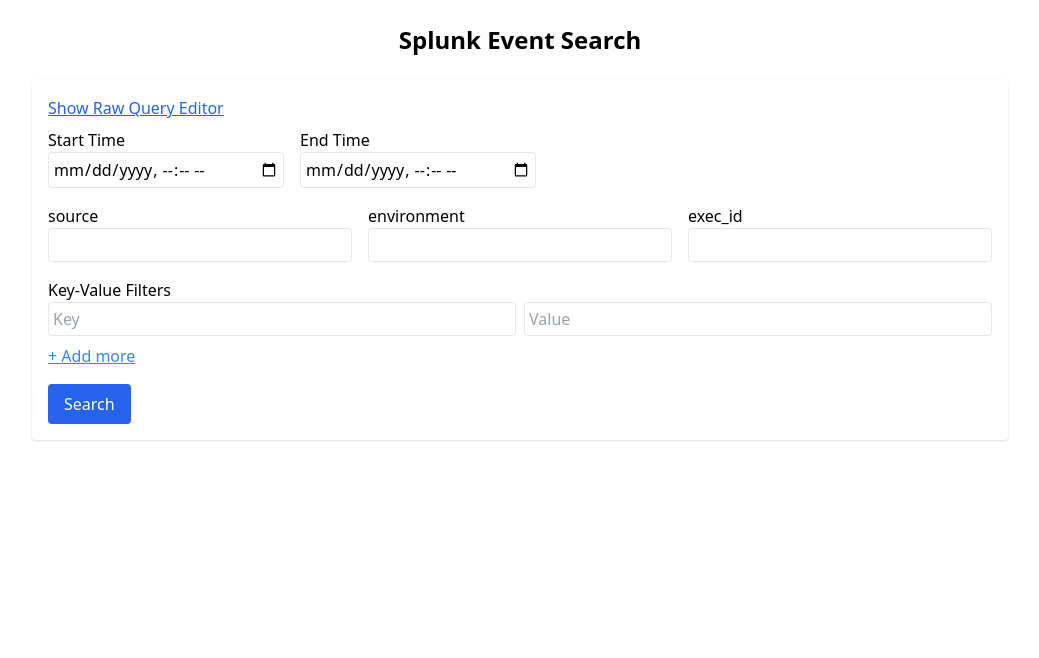
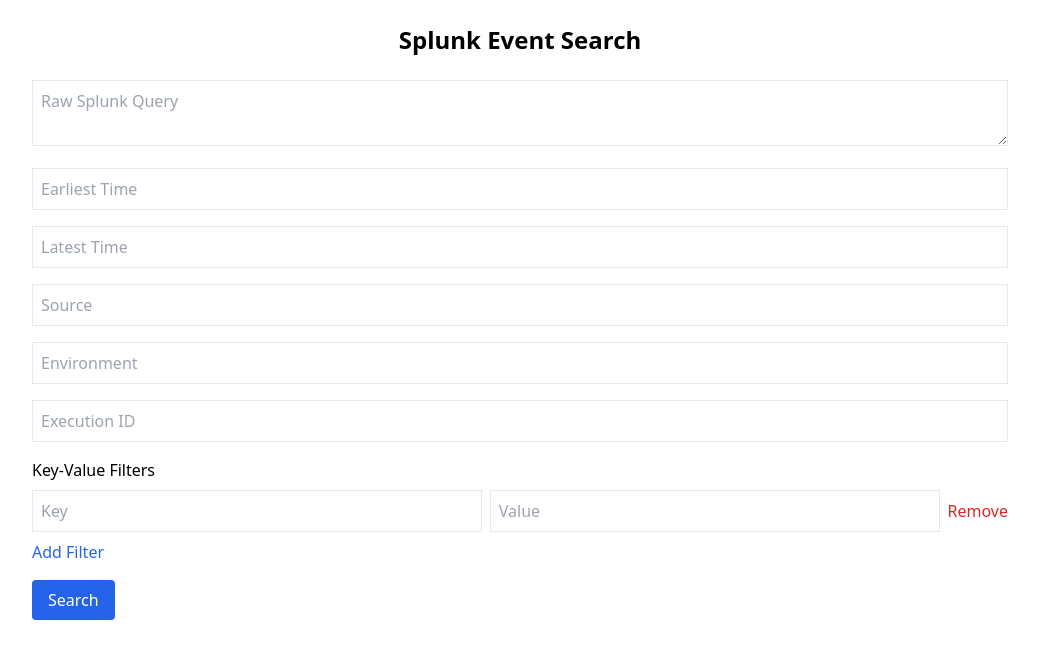
Before and after one commit to arin17bishwa/Uatu, a React (Vite) app in the folder frontend/: page / in a window 1280 px wide. Shown: the top 658 px of the page, without its empty margins (120-1159 px from the left). Built offline with nearby package versions, Linux system fonts and the light colour scheme.

Commit message:
updated SearchForm.jsx

```diff
--- a/frontend/src/components/SearchForm.jsx
+++ b/frontend/src/components/SearchForm.jsx
@@ -1,114 +1,79 @@
-import React, { useState } from "react";
+import React, { useState } from 'react';
 
 const SearchForm = ({ onSearch }) => {
-  const [showQuery, setShowQuery] = useState(false);
-  const [rawQuery, setRawQuery] = useState("");
-  const [startTime, setStartTime] = useState("");
-  const [endTime, setEndTime] = useState("");
-  const [filters, setFilters] = useState({
-    source: "",
-    environment: "",
-    exec_id: "",
-  });
-  const [kvPairs, setKvPairs] = useState([{ key: "", value: "" }]);
+  const [rawQuery, setRawQuery] = useState('');
+  const [earliest, setEarliest] = useState('');
+  const [latest, setLatest] = useState('');
+  const [source, setSource] = useState('');
+  const [environment, setEnvironment] = useState('');
+  const [executionId, setExecutionId] = useState('');
+  const [kvFilters, setKvFilters] = useState([{ key: '', value: '' }]);
 
-  const handleKVChange = (index, field, value) => {
-    const updated = [...kvPairs];
-    updated[index][field] = value;
-    setKvPairs(updated);
+  const handleKvChange = (index, field, value) => {
+    const newFilters = [...kvFilters];
+    newFilters[index][field] = value;
+    setKvFilters(newFilters);
   };
 
-  const addKVPair = () => setKvPairs([...kvPairs, { key: "", value: "" }]);
+  const addKvFilter = () => {
+    setKvFilters([...kvFilters, { key: '', value: '' }]);
+  };
 
-  const handleSearch = () => {
-    onSearch({ rawQuery, startTime, endTime, filters, kvPairs });
+  const removeKvFilter = (index) => {
+    setKvFilters(kvFilters.filter((_, i) => i !== index));
+  };
+
+  const handleSubmit = (e) => {
+    e.preventDefault();
+    const payload = {
+      raw_query: rawQuery,
+      time_range: {
+        earliest,
+        latest
+      },
+      source,
+      environment,
+      execution_id: executionId,
+      kv_filters: kvFilters.filter(f => f.key && f.value)
+    };
+    onSearch(payload);
   };
 
   return (
-    <div className="p-4 bg-white rounded shadow mb-4">
-      <button
-        className="text-blue-600 underline mb-2"
-        onClick={() => setShowQuery(!showQuery)}
-      >
-        {showQuery ? "Hide Raw Query Editor" : "Show Raw Query Editor"}
-      </button>
+    <form onSubmit={handleSubmit} className="space-y-4">
+      <textarea placeholder="Raw Splunk Query" value={rawQuery} onChange={(e) => setRawQuery(e.target.value)} className="w-full p-2 border" />
+      <input type="text" placeholder="Earliest Time" value={earliest} onChange={(e) => setEarliest(e.target.value)} className="w-full p-2 border" />
+      <input type="text" placeholder="Latest Time" value={latest} onChange={(e) => setLatest(e.target.value)} className="w-full p-2 border" />
+      <input type="text" placeholder="Source" value={source} onChange={(e) => setSource(e.target.value)} className="w-full p-2 border" />
+      <input type="text" placeholder="Environment" value={environment} onChange={(e) => setEnvironment(e.target.value)} className="w-full p-2 border" />
+      <input type="text" placeholder="Execution ID" value={executionId} onChange={(e) => setExecutionId(e.target.value)} className="w-full p-2 border" />
 
-      {showQuery && (
-        <textarea
-          className="w-full p-2 border rounded mb-4"
-          rows="4"
-          value={rawQuery}
-          onChange={(e) => setRawQuery(e.target.value)}
-          placeholder="Enter raw Splunk SPL query..."
-        />
-      )}
-
-      <div className="flex gap-4 mb-4">
-        <div className="flex flex-col">
-          <label>Start Time</label>
-          <input
-            type="datetime-local"
-            className="border p-1 rounded"
-            value={startTime}
-            onChange={(e) => setStartTime(e.target.value)}
-          />
-        </div>
-        <div className="flex flex-col">
-          <label>End Time</label>
-          <input
-            type="datetime-local"
-            className="border p-1 rounded"
-            value={endTime}
-            onChange={(e) => setEndTime(e.target.value)}
-          />
-        </div>
+      <div>
+        <label className="block mb-2">Key-Value Filters</label>
+        {kvFilters.map((filter, index) => (
+          <div key={index} className="flex space-x-2 mb-2">
+            <input
+              type="text"
+              placeholder="Key"
+              value={filter.key}
+              onChange={(e) => handleKvChange(index, 'key', e.target.value)}
+              className="p-2 border w-1/2"
+            />
+            <input
+              type="text"
+              placeholder="Value"
+              value={filter.value}
+              onChange={(e) => handleKvChange(index, 'value', e.target.value)}
+              className="p-2 border w-1/2"
+            />
+            <button type="button" onClick={() => removeKvFilter(index)} className="text-red-600">Remove</button>
+          </div>
+        ))}
+        <button type="button" onClick={addKvFilter} className="text-blue-600">Add Filter</button>
       </div>
 
-      <div className="grid grid-cols-3 gap-4 mb-4">
-        {["source", "environment", "exec_id"].map((key) => (
-          <div key={key} className="flex flex-col">
-            <label>{key}</label>
-            <input
-              className="border p-1 rounded"
-              value={filters[key]}
-              onChange={(e) =>
-                setFilters({ ...filters, [key]: e.target.value })
-              }
-            />
-          </div>
-        ))}
-      </div>
-
-      <div className="mb-4">
-        <label>Key-Value Filters</label>
-        {kvPairs.map((pair, idx) => (
-          <div key={idx} className="flex gap-2 mb-2">
-            <input
-              placeholder="Key"
-              className="border p-1 rounded w-1/2"
-              value={pair.key}
-              onChange={(e) => handleKVChange(idx, "key", e.target.value)}
-            />
-            <input
-              placeholder="Value"
-              className="border p-1 rounded w-1/2"
-              value={pair.value}
-              onChange={(e) => handleKVChange(idx, "value", e.target.value)}
-            />
-          </div>
-        ))}
-        <button className="text-blue-500 underline" onClick={addKVPair}>
-          + Add more
-        </button>
-      </div>
-
-      <button
-        className="bg-blue-600 text-white px-4 py-2 rounded"
-        onClick={handleSearch}
-      >
-        Search
-      </button>
-    </div>
+      <button type="submit" className="px-4 py-2 bg-blue-600 text-white rounded">Search</button>
+    </form>
   );
 };
 
```
